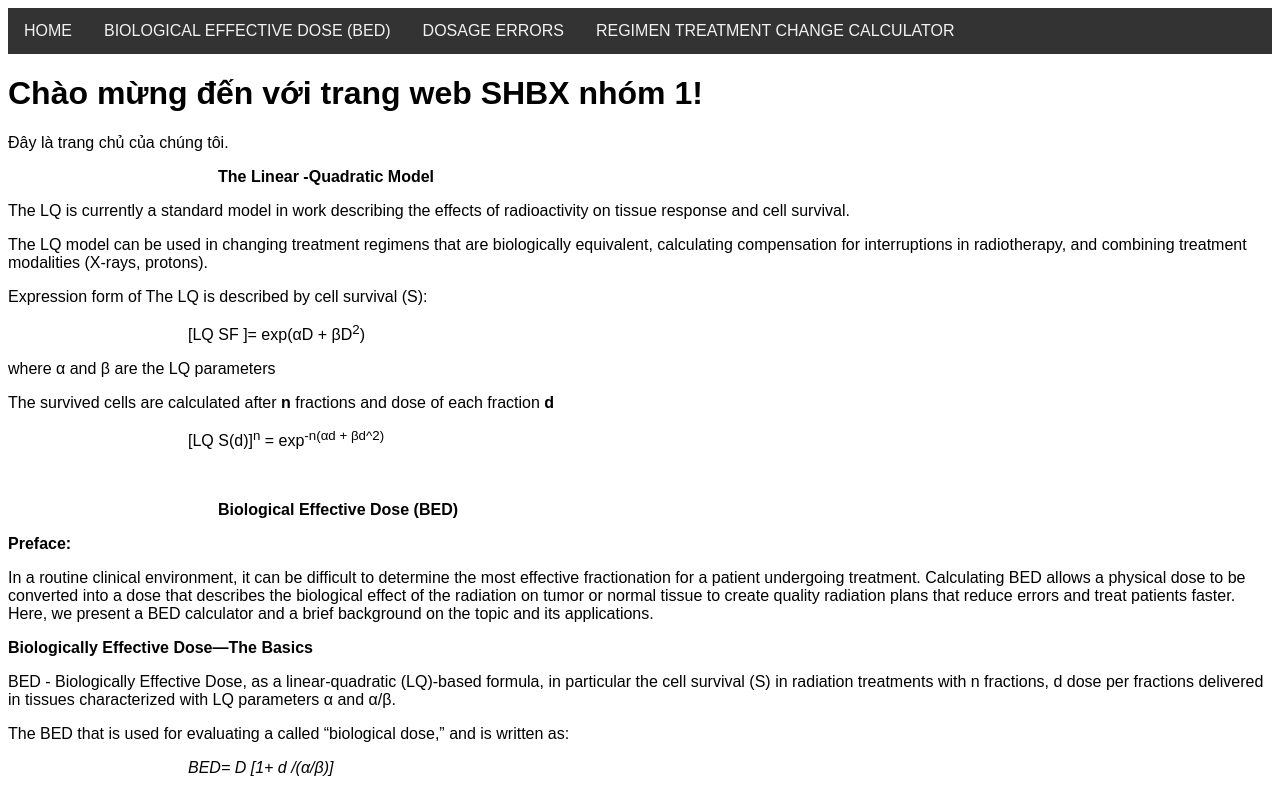
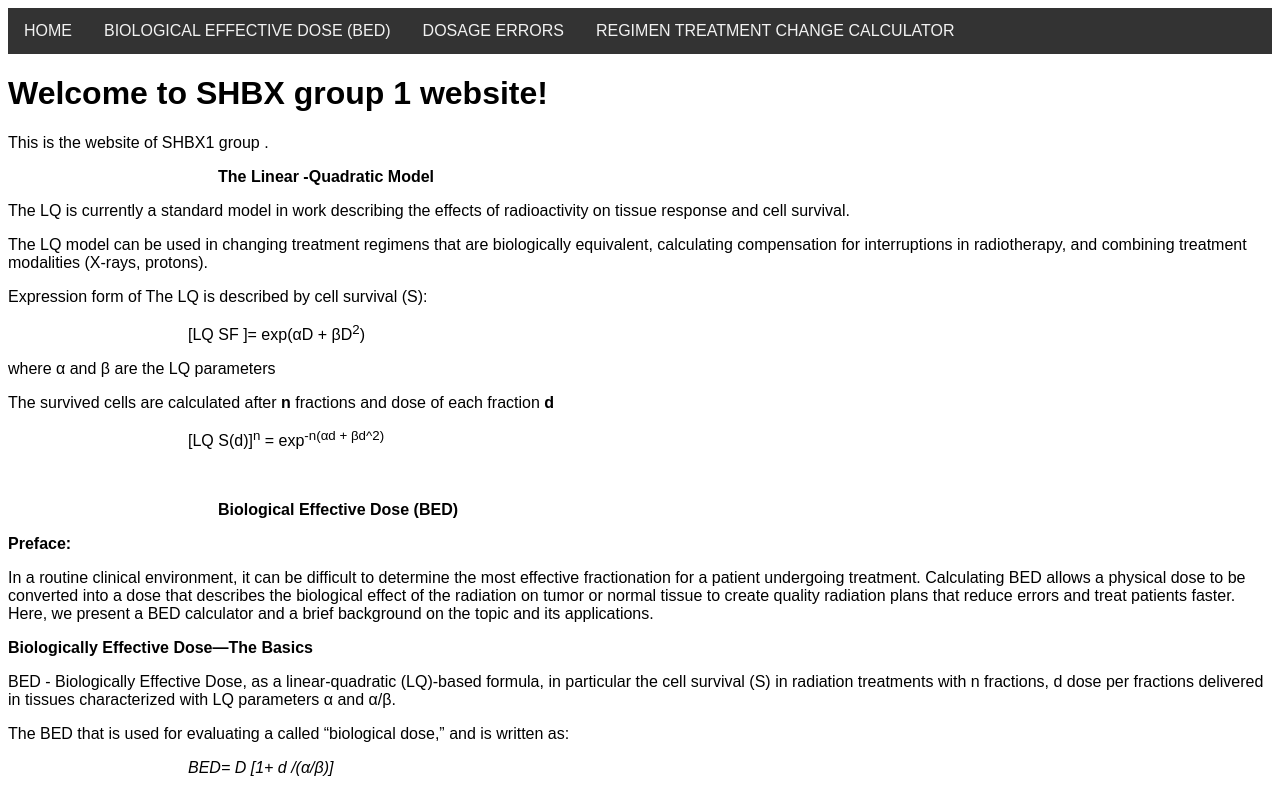
Before and after one commit to DVTkhongbao-giocode296/SHBX1, a plain HTML site: page index.html in a window 1280 px wide. Shown: the top 790 px of the page. Drawn offline with Linux system fonts and the light colour scheme.

Commit message:
Update index.html

```diff
--- a/index.html
+++ b/index.html
@@ -13,8 +13,8 @@
         <a href="PLS.html">DOSAGE ERRORS</a>
         <a href="PDDT.html">REGIMEN TREATMENT CHANGE CALCULATOR</a>
     </div>
-    <h1>Chào mừng đến với trang web SHBX nhóm 1!</h1>
-    <p>Đây là trang chủ của chúng tôi.</p>
+    <h1>Welcome to SHBX group 1 website!</h1>
+    <p>This is the website of SHBX1 group .</p>
     <p style="padding-left: 210px;"><strong>The Linear -Quadratic Model</strong></p>
 <p>The LQ is currently a standard model in work describing the effects of radioactivity on tissue response and cell survival.</p>
 <p>The LQ model can be used in changing treatment regimens that are biologically equivalent, calculating compensation for interruptions in radiotherapy, and combining treatment modalities (X-rays, protons).</p>
```
